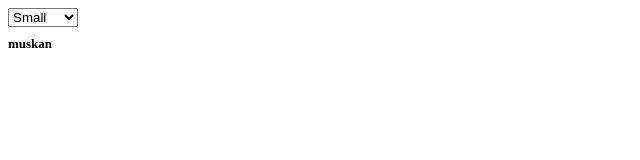
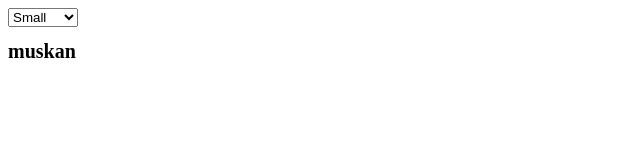
Before and after one commit to muskan-chouhan/react, a React (Vite) app in the folder 30-project-dynamic-font-size/: page / in a window 1280 px wide. Shown: the top 160 px of the page, without its empty margins (0-640 px from the left). Built offline with nearby package versions, Linux system fonts and the light colour scheme.

Commit message:
add 30 project -dynamic font size of text

```diff
--- a/30-project-dynamic-font-size/src/index.css
+++ b/30-project-dynamic-font-size/src/index.css
@@ -1,11 +1,11 @@
-.medium{
-    font-size: medium;
+.small {
+  font-size: 20px;
 }
 
-.large{
-    font-size: large;
+.medium {
+  font-size: 40px;
 }
 
-.small{
-    font-size: small;
+.large {
+  font-size: 60px;
 }
```
